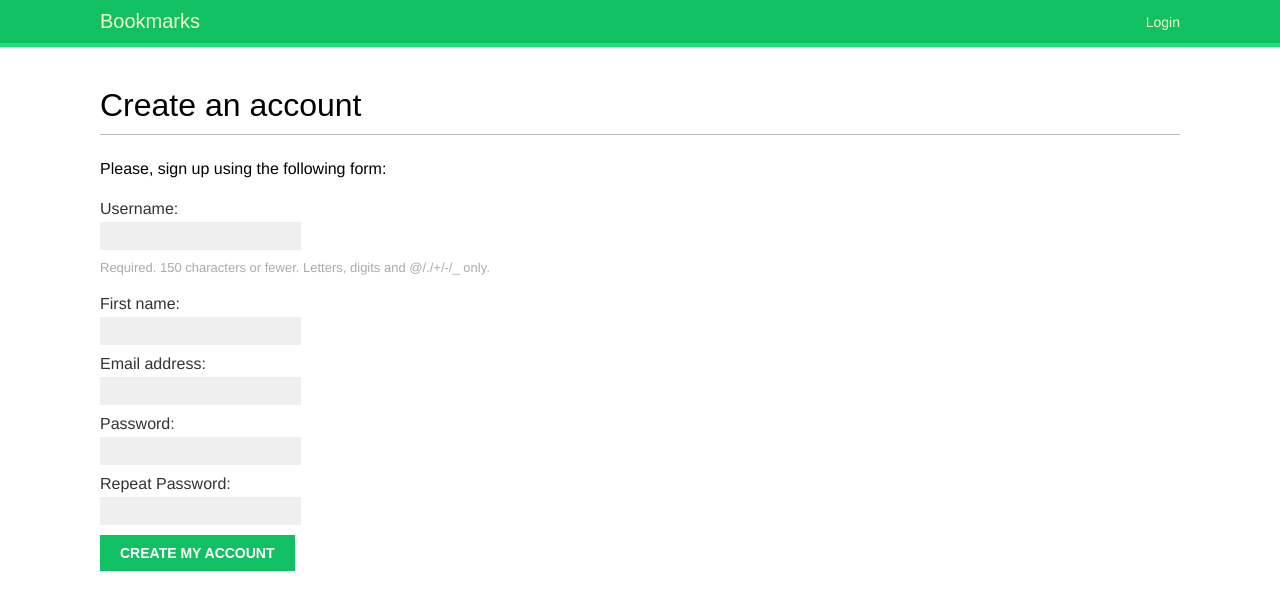
After one commit to Alm4my/bookmarks, a Django app: page /account/register/ in a window 1280 px wide. The commit adds this page. Shown: the top 610 px of the page. Run offline with Django 3.2, Linux system fonts and the light colour scheme; some web fonts are replaced.

Commit message:
Add Registration functionality to the app

```diff
--- a/account/forms.py
+++ b/account/forms.py
@@ -16,7 +16,7 @@
 
     class Meta:
         model = User
-        fields = ('username', 'firstname', 'email')
+        fields = ('username', 'first_name', 'email')
 
     def clean_password2(self):
         cd = self.cleaned_data
--- a/account/urls.py
+++ b/account/urls.py
@@ -6,6 +6,8 @@
 urlpatterns = [
     # authentication urls
     path('', include('django.contrib.auth.urls')),
+    # register
+    path('register/', views.register, name='register'),
     # dashboard
     path('', views.dashboard, name='dashboard'),
 ]
--- a/account/views.py
+++ b/account/views.py
@@ -3,6 +3,27 @@
 
 
 # Create your views here.
+from account.forms import UserRegistrationForm
+
+
 @login_required
 def dashboard(request):
     return render(request, 'account/dashboard.html', {'section': 'dashboard'})
+
+
+def register(request):
+    if request.method == 'POST':
+        user_form = UserRegistrationForm(request.POST)
+        if user_form.is_valid():
+            # create a new user object without saving it
+            new_user = user_form.save(commit=False)
+            # set the new chosen password
+            new_user.set_password(
+                user_form.cleaned_data['password']
+            )
+            # save the User object
+            new_user.save()
+            return render(request, 'account/register_done.html', {'new_user': new_user})
+    else:
+        user_form = UserRegistrationForm()
+    return render(request, 'account/register.html', {'user_form': user_form})
--- /dev/null
+++ b/templates/account/register.html
@@ -0,0 +1,15 @@
+{% extends 'base.html' %}
+
+{% block title %}
+    Create an account
+{% endblock %}
+
+{% block content %}
+    <h1>Create an account</h1>
+    <p>Please, sign up using the following form:</p>
+    <form method="post">
+        {% csrf_token %}
+        {{ user_form.as_table }}
+        <input type="submit" value="Create my account">
+    </form>
+{% endblock %}
--- a/templates/registration/login.html
+++ b/templates/registration/login.html
@@ -22,7 +22,8 @@
             <input type="submit" value="Login">
         </form>
         <p>
-            <a href="{% url 'password_reset' %}">Forgot your password?</a>
+            <a href="{% url 'password_reset' %}">Forgot your password?</a> <br>
+            <a href="{% url 'register' %}">Register</a>
         </p>
     </div>
 {% endblock %}
```
Also changed, not shown: templates/account/register_done.html (added, +13 -0 lines), templates/base.html (line endings or trailing spaces).
